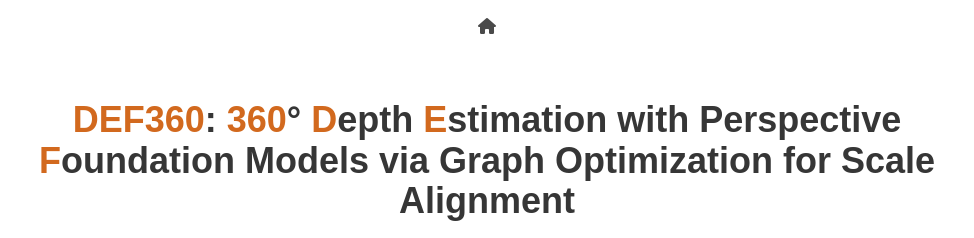
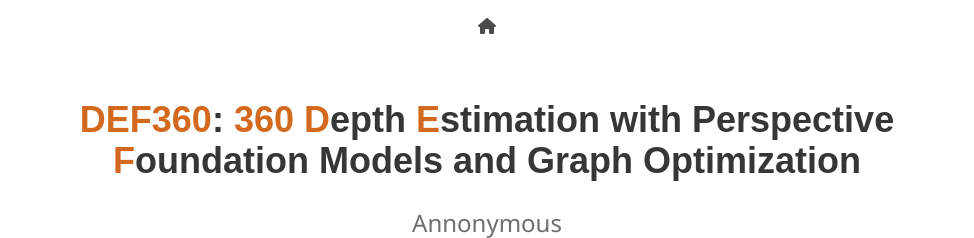
Before and after one commit to anonymousdef360/anonymousdef360.github.io, a plain HTML site: page index.html in a window 1280 px wide. Shown: the top 238 px of the page, without its empty margins (153-1127 px from the left). Drawn offline with nearby package versions, Linux system fonts and the light colour scheme; a script that the page names is missing; some icons are missing; a web font is replaced by a local one.

Commit message:
update title

```diff
--- a/index.html
+++ b/index.html
@@ -6,7 +6,7 @@
         content="PLACEHOLDER FOR DESCRIPTION">
   <meta name="keywords" content="KEYWORD, KEYWORD, KEYWORD">
   <meta name="viewport" content="width=device-width, initial-scale=1">
-  <title>DEF360: 360&deg Depth Estimation with Perspective Foundation Models via Graph Optimization for Scale Alignment</title>
+  <title>DEF360: 360 Depth Estimation with Perspective Foundation Models and Graph Optimization</title>
 
   <!-- Global site tag (gtag.js) - Google Analytics -->
   <script async src="https://www.googletagmanager.com/gtag/js?id=G-PYVRSFMDRL"></script>
@@ -120,7 +120,7 @@
       <div class="columns is-centered">
         <div class="column has-text-centered">
           <h1 class="title is-1 publication-title" style="font-size:36px;">
-                <span style="color:chocolate">DEF360</span>: <span style="color:chocolate">360</span>&deg <span style="color:chocolate">D</span>epth <span style="color:chocolate">E</span>stimation with Perspective <span style="color:chocolate">F</span>oundation Models via Graph Optimization for Scale Alignment
+                <span style="color:chocolate">DEF360</span>: <span style="color:chocolate">360</span> <span style="color:chocolate">D</span>epth <span style="color:chocolate">E</span>stimation with Perspective <span style="color:chocolate">F</span>oundation Models and Graph Optimization
             <!-- <span style="color:crimson">I</span><span style="color:darkgoldenrod"><sup>2</sup></span>-<span style="color:darkblue">SDF</span>:  -->
             <!-- <span style="color:crimson">I</span>ntrinsic <span style="color:darkgoldenrod">I</span>ndoor Scene Reconstruction and Editing via Raytracing in Neural <span style="color:darkblue">SDF</span>s -->
           </h1>
```
